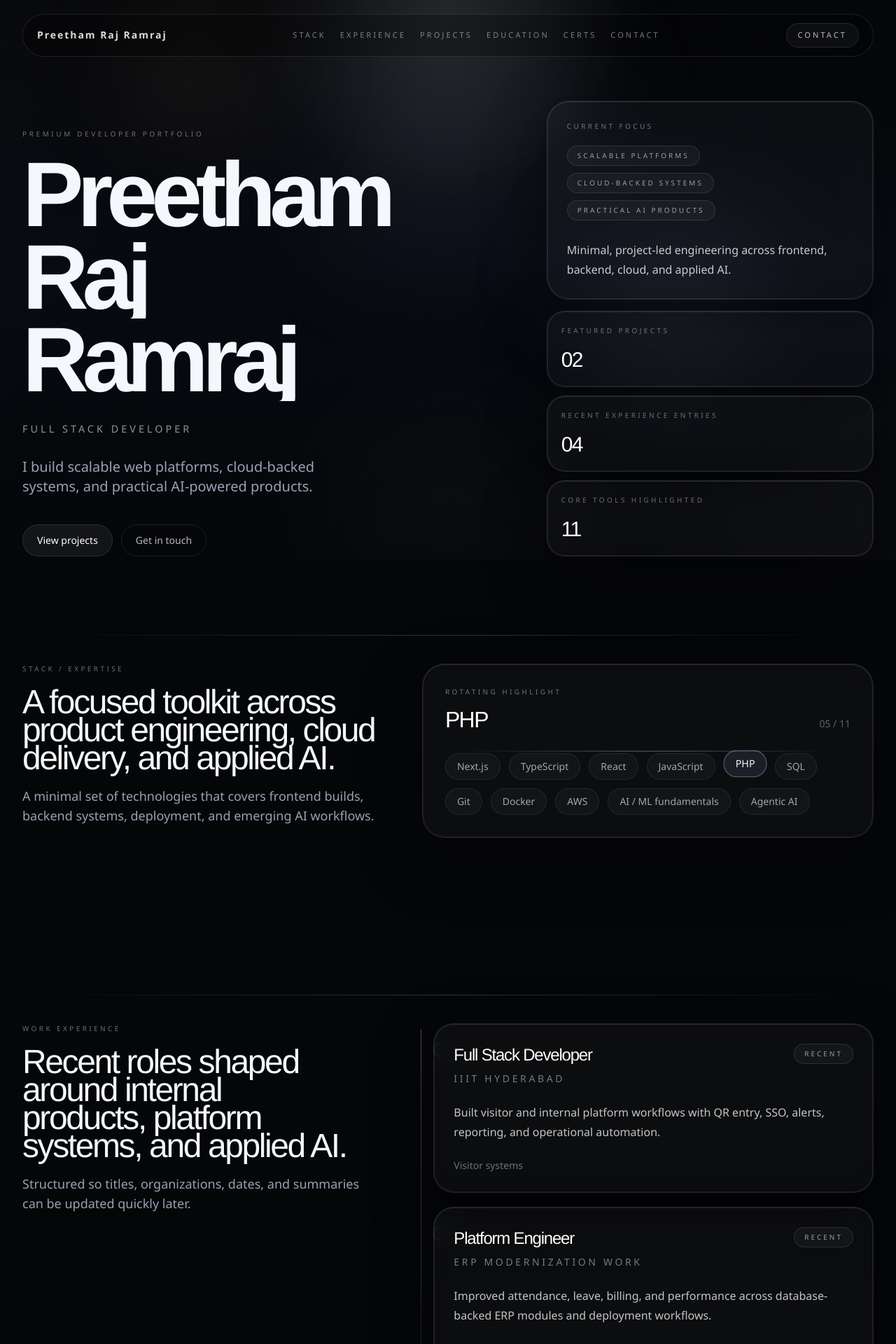
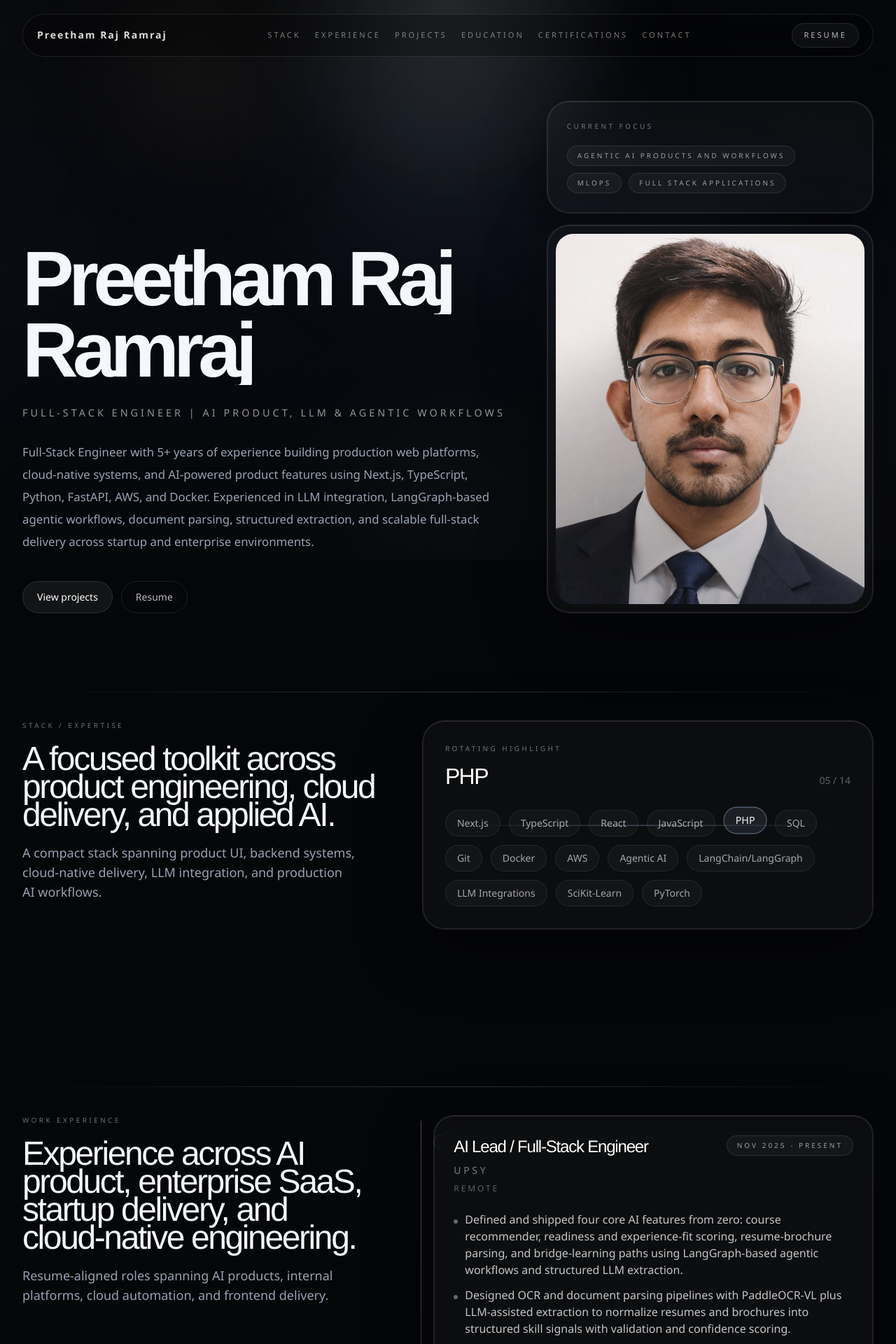
Before and after one commit to PreethAM19/portfolio-minimal, a Next.js app: page / in a window 1280 px wide. Shown: the top 1920 px of the page at 70% size. Built offline with nearby package versions, Linux system fonts and the light colour scheme.

Commit message:
new updates

```diff
--- a/src/components/portfolio/CertificationsSection.tsx
+++ b/src/components/portfolio/CertificationsSection.tsx
@@ -44,8 +44,9 @@ export function CertificationsSection({
                     {item.provider.slice(0, 1)}
                   </span>
                 </div>
-
-                <p className="mt-6 text-sm text-white/[0.46]">{item.meta}</p>
+                {item.meta ? (
+                  <p className="mt-6 text-sm text-white/[0.46]">{item.meta}</p>
+                ) : null}
               </InteractiveSurface>
             </StaggerItem>
           ))}
--- a/src/components/portfolio/ExperienceSection.tsx
+++ b/src/components/portfolio/ExperienceSection.tsx
@@ -40,17 +40,24 @@ export function ExperienceSection({ experience }: ExperienceSectionProps) {
                       <p className="mt-2 text-sm uppercase tracking-[0.26em] text-white/[0.45]">
                         {item.organization}
                       </p>
+                      <p className="mt-2 text-xs uppercase tracking-[0.24em] text-white/[0.34]">
+                        {item.location}
+                      </p>
                     </div>
                     <Tag>{item.period}</Tag>
                   </div>
 
-                  <p className="mt-6 max-w-2xl text-pretty text-base leading-7 text-white/[0.76]">
-                    {item.summary}
-                  </p>
-
-                  {item.impact ? (
-                    <p className="mt-6 text-sm text-white/[0.42]">{item.impact}</p>
-                  ) : null}
+                  <ul className="mt-6 space-y-3">
+                    {item.highlights.map((highlight) => (
+                      <li
+                        key={highlight}
+                        className="relative pl-4 text-pretty text-sm leading-7 text-white/[0.76] sm:text-base"
+                      >
+                        <span className="absolute left-0 top-3 h-1.5 w-1.5 rounded-full bg-white/[0.38]" />
+                        {highlight}
+                      </li>
+                    ))}
+                  </ul>
                 </InteractiveSurface>
               </StaggerItem>
             ))}
--- a/src/components/portfolio/HeroSection.tsx
+++ b/src/components/portfolio/HeroSection.tsx
@@ -1,10 +1,11 @@
+import Image from "next/image";
 import Link from "next/link";
 
 import type { HeroContent, PersonInfo } from "@/content/portfolio";
 
 import { Container } from "@/components/ui/Container";
 import { InteractiveSurface } from "@/components/ui/InteractiveSurface";
-import { FadeIn, RevealText, Stagger, StaggerItem } from "@/components/ui/motion";
+import { FadeIn, RevealText } from "@/components/ui/motion";
 import { Tag } from "@/components/ui/Tag";
 
 type HeroSectionProps = {
@@ -18,32 +19,26 @@ export function HeroSection({ person, hero }: HeroSectionProps) {
       <Container>
         <div className="grid gap-10 lg:grid-cols-[minmax(0,1.2fr)_minmax(340px,0.8fr)] lg:items-end lg:gap-12">
           <div className="max-w-5xl">
-            <FadeIn delay={0.08}>
-              <p className="mb-5 text-[10px] uppercase tracking-[0.36em] text-white/[0.42]">
-                {hero.eyebrow}
-              </p>
-            </FadeIn>
-
             <RevealText
               as="h1"
               text={hero.lines}
-              delay={0.14}
-              className="font-display text-[clamp(3.7rem,11vw,8.2rem)] font-semibold leading-[0.9] tracking-[-0.07em] text-ink"
+              delay={0.1}
+              className="font-display text-[clamp(3.25rem,9.4vw,6.9rem)] font-semibold leading-[0.92] tracking-[-0.07em] text-ink"
             />
 
-            <FadeIn delay={0.36}>
+            <FadeIn delay={0.28}>
               <p className="mt-7 text-base uppercase tracking-[0.28em] text-white/[0.56] sm:text-[0.9rem]">
                 {person.title}
               </p>
             </FadeIn>
 
-            <FadeIn delay={0.44}>
-              <p className="mt-7 max-w-2xl text-balance text-lg leading-8 text-muted sm:text-xl">
+            <FadeIn delay={0.36}>
+              <p className="mt-7 max-w-3xl text-pretty text-lg leading-8 text-muted sm:text-[1.05rem]">
                 {person.intro}
               </p>
             </FadeIn>
 
-            <FadeIn delay={0.52}>
+            <FadeIn delay={0.44}>
               <div className="mt-10 flex flex-wrap gap-3">
                 <Link
                   href={hero.primaryAction.href}
@@ -53,6 +48,8 @@ export function HeroSection({ person, hero }: HeroSectionProps) {
                 </Link>
                 <Link
                   href={hero.secondaryAction.href}
+                  target={hero.secondaryAction.href.endsWith(".pdf") ? "_blank" : undefined}
+                  rel={hero.secondaryAction.href.endsWith(".pdf") ? "noreferrer" : undefined}
                   className="rounded-full border border-white/10 px-5 py-3 text-sm font-medium text-white/[0.72] transition hover:border-white/20 hover:text-white"
                 >
                   {hero.secondaryAction.label}
@@ -75,29 +72,27 @@ export function HeroSection({ person, hero }: HeroSectionProps) {
                     <Tag key={item}>{item}</Tag>
                   ))}
                 </div>
-                <p className="mt-7 text-base leading-7 text-white/[0.78]">
-                  {hero.description}
-                </p>
               </InteractiveSurface>
             </FadeIn>
 
-            <Stagger className="grid gap-3 sm:grid-cols-3 lg:grid-cols-1" delay={0.32}>
-              {hero.stats.map((stat) => (
-                <StaggerItem key={stat.label}>
-                  <InteractiveSurface
-                    glow="cool"
-                    className="ambient-ring rounded-[1.6rem] border border-white/10 bg-white/[0.03] p-5 backdrop-blur-md"
-                  >
-                    <p className="text-[10px] uppercase tracking-[0.34em] text-white/[0.4]">
-                      {stat.label}
-                    </p>
-                    <p className="mt-4 font-display text-3xl tracking-[-0.06em] text-white">
-                      {stat.value}
-                    </p>
-                  </InteractiveSurface>
-                </StaggerItem>
-              ))}
-            </Stagger>
+            <FadeIn delay={0.36}>
+              <InteractiveSurface
+                glow="cool"
+                className="ambient-ring overflow-hidden rounded-[2rem] border border-white/10 bg-white/[0.03] p-3 backdrop-blur-md"
+              >
+                <div className="relative aspect-[4/4.8] overflow-hidden rounded-[1.55rem]">
+                  <Image
+                    src={hero.photo.src}
+                    alt={hero.photo.alt}
+                    fill
+                    priority
+                    sizes="(max-width: 1024px) 100vw, 420px"
+                    className="object-cover object-center"
+                  />
+                  <div className="absolute inset-0 bg-[linear-gradient(180deg,rgba(255,255,255,0.05),transparent_28%,rgba(5,6,8,0.28)_100%)]" />
+                </div>
+              </InteractiveSurface>
+            </FadeIn>
           </div>
         </div>
       </Container>
--- a/src/components/portfolio/ProjectsSection.tsx
+++ b/src/components/portfolio/ProjectsSection.tsx
@@ -21,7 +21,7 @@ export function ProjectsSection({ projects }: ProjectsSectionProps) {
           description={projects.description}
         />
 
-        <Stagger className="mt-12 grid gap-4 lg:grid-cols-2">
+        <Stagger className="mt-12 grid gap-4 lg:grid-cols-2 2xl:grid-cols-3">
           {projects.items.map((project, index) => (
             <StaggerItem key={project.title}>
               <ProjectCard project={project} index={index} />
--- a/src/components/portfolio/SiteHeader.tsx
+++ b/src/components/portfolio/SiteHeader.tsx
@@ -37,10 +37,12 @@ export function SiteHeader({ name, navigation }: SiteHeaderProps) {
           </nav>
 
           <Link
-            href="#contact"
+            href="/resume_PR26.pdf"
+            target="_blank"
+            rel="noreferrer"
             className="rounded-full border border-white/10 bg-white/[0.04] px-4 py-2 text-[11px] uppercase tracking-[0.28em] text-white/[0.72] transition hover:border-white/20 hover:bg-white/[0.08] hover:text-white"
           >
-            Contact
+            Resume
           </Link>
         </div>
       </Container>
--- a/src/content/portfolio.ts
+++ b/src/content/portfolio.ts
@@ -1,11 +1,6 @@
 export type NavItem = {
   label: string;
   href: string;
-};
-
-export type HeroStat = {
-  label: string;
-  value: string;
 };
 
 export type StackItem = {
@@ -16,8 +11,8 @@ export type ExperienceItem = {
   period: string;
   role: string;
   organization: string;
-  summary: string;
-  impact?: string;
+  location: string;
+  highlights: string[];
 };
 
 export type ProjectLink = {
@@ -31,19 +26,20 @@ export type Project = {
   stack: string[];
   links: ProjectLink[];
   accent: "cool" | "warm";
+  visual: "visitor" | "sniffi" | "voice";
 };
 
 export type EducationItem = {
   period: string;
   title: string;
   institution: string;
-  detail: string;
+  detail?: string;
 };
 
 export type CertificationItem = {
   provider: string;
   title: string;
-  meta: string;
+  meta?: string;
 };
 
 export type ContactLink = {
@@ -55,47 +51,43 @@ export type ContactLink = {
 export const portfolioData = {
   person: {
     name: "Preetham Raj Ramraj",
-    title: "Full Stack Developer",
+    title: "Full-Stack Engineer | AI Product, LLM & Agentic Workflows",
     intro:
-      "I build scalable web platforms, cloud-backed systems, and practical AI-powered products.",
+      "Full-Stack Engineer with 5+ years of experience building production web platforms, cloud-native systems, and AI-powered product features using Next.js, TypeScript, Python, FastAPI, AWS, and Docker. Experienced in LLM integration, LangGraph-based agentic workflows, document parsing, structured extraction, and scalable full-stack delivery across startup and enterprise environments.",
   },
   navigation: [
     { label: "Stack", href: "#stack" },
     { label: "Experience", href: "#experience" },
     { label: "Projects", href: "#projects" },
     { label: "Education", href: "#education" },
-    { label: "Certs", href: "#certifications" },
+    { label: "Certifications", href: "#certifications" },
     { label: "Contact", href: "#contact" },
   ] satisfies NavItem[],
   hero: {
     lines: ["Preetham Raj", "Ramraj"],
-    eyebrow: "Premium developer portfolio",
     focus: [
-      "Scalable platforms",
-      "Cloud-backed systems",
-      "Practical AI products",
+      "Agentic AI Products and workflows",
+      "MLOps",
+      "Full Stack applications",
     ],
-    description:
-      "Minimal, project-led engineering across frontend, backend, cloud, and applied AI.",
     primaryAction: {
       label: "View projects",
       href: "#projects",
     },
     secondaryAction: {
-      label: "Get in touch",
-      href: "#contact",
+      label: "Resume",
+      href: "/resume_PR26.pdf",
     },
-    stats: [
-      { label: "Featured projects", value: "02" },
-      { label: "Recent experience entries", value: "04" },
-      { label: "Core tools highlighted", value: "11" },
-    ] satisfies HeroStat[],
+    photo: {
+      src: "/preetham-portrait.png",
+      alt: "Preetham Raj Ramraj portrait",
+    },
   },
   stack: {
     eyebrow: "Stack / Expertise",
     title: "A focused toolkit across product engineering, cloud delivery, and applied AI.",
     description:
-      "A minimal set of technologies that covers frontend builds, backend systems, deployment, and emerging AI workflows.",
+      "A compact stack spanning product UI, backend systems, cloud-native delivery, LLM integration, and production AI workflows.",
     items: [
       { label: "Next.js" },
       { label: "TypeScript" },
@@ -106,60 +98,93 @@ export const portfolioData = {
       { label: "Git" },
       { label: "Docker" },
       { label: "AWS" },
-      { label: "AI / ML fundamentals" },
       { label: "Agentic AI" },
+      { label: "LangChain/LangGraph" },
+      { label: "LLM Integrations" },
+      { label: "SciKit-Learn" },
+      { label: "PyTorch" },
     ] satisfies StackItem[],
   },
   experience: {
     eyebrow: "Work Experience",
-    title: "Recent roles shaped around internal products, platform systems, and applied AI.",
+    title: "Experience across AI product, enterprise SaaS, startup delivery, and cloud-native engineering.",
     description:
-      "Structured so titles, organizations, dates, and summaries can be updated quickly later.",
+      "Resume-aligned roles spanning AI products, internal platforms, cloud automation, and frontend delivery.",
     items: [
       {
-        period: "Recent",
-        role: "Full Stack Developer",
-        organization: "IIIT Hyderabad",
-        summary:
-          "Built visitor and internal platform workflows with QR entry, SSO, alerts, reporting, and operational automation.",
-        impact: "Visitor systems",
+        period: "Nov 2025 - Present",
+        role: "AI Lead / Full-Stack Engineer",
+        organization: "UPSY",
+        location: "Remote",
+        highlights: [
+          "Defined and shipped four core AI features from zero: course recommender, readiness and experience-fit scoring, resume-brochure parsing, and bridge-learning paths using LangGraph-based agentic workflows and structured LLM extraction.",
+          "Designed OCR and document parsing pipelines with PaddleOCR-VL plus LLM-assisted extraction to normalize resumes and brochures into structured skill signals with validation and confidence scoring.",
+          "Led full-stack delivery across Next.js and TypeScript frontend, Python and FastAPI AI services, and Prisma-backed models while running Agile sprint cycles with product stakeholders.",
+        ],
       },
       {
-        period: "Recent",
-        role: "Platform Engineer",
-        organization: "ERP modernization work",
-        summary:
-          "Improved attendance, leave, billing, and performance across database-backed ERP modules and deployment workflows.",
-        impact: "ERP systems",
+        period: "Oct 2023 - Present",
+        role: "Senior Software Engineer",
+        organization: "IIIT Hyderabad",
+        location: "Hyderabad, India",
+        highlights: [
+          "Built an in-house Visitor Management Platform with Next.js, React, FastAPI, Firebase / Firestore, and LDAP SSO, replacing a commercial tool and reducing gate processing delays by 40%.",
+          "Replaced a slow monolithic ERP with FastAPI and Docker microservices on AWS ECS, cutting page-load time by 2x and reducing release bottlenecks across attendance, leave, and billing modules.",
+          "Engineered QR-based asset tracking, billing, event, and payment workflows across AWS Lambda, API Gateway, DynamoDB, SES, Razorpay, and GitLab CI/CD, improving billing turnaround and audit efficiency.",
+        ],
       },
       {
-        period: "Recent",
-        role: "AI Product Developer",
+        period: "Jan 2025 - Present",
+        role: "Full-Stack Lead / AI Consultant",
         organization: "Sniffi",
-        summary:
-          "Shipped a secure LLM-powered assistant for navigation, booking, and tele-consults inside a product experience.",
-        impact: "Applied AI",
+        location: "Remote",
+        highlights: [
+          "Led architecture and delivery of an AI-powered chatbot with prompt flows, intent routing, and fallback logic using a Python and Mistral LLM backend on AWS ECS and Lambda with JWT-authenticated APIs.",
+          "Integrated the chatbot into a Flutter app for navigation, booking, and tele-consults, coordinating backend architecture, LLM design, and client delivery end to end in three months.",
+        ],
       },
       {
-        period: "Add date range",
-        role: "Role title to update",
-        organization: "Organization to update",
-        summary:
-          "Add a concise one-line summary here for the fourth recent experience entry.",
-        impact: "Placeholder",
+        period: "Jun 2021 - Jul 2023",
+        role: "RF Engineer II - Automation & Cloud Integration",
+        organization: "Samsung Electronics America",
+        location: "Plano, TX",
+        highlights: [
+          "Pivoted from RF operations into Python and cloud automation, cutting manual processing time by 90% through Python, shell, and VBA automation.",
+          "Developed cloud-integrated verification workflows across FTP and AWS S3, shortening migration validation cycles by about 50% while improving data integrity checks.",
+          "Resolved recurring LTE and 5G configuration failures across TX and OK markets, improving deployment stability by 15%.",
+        ],
+      },
+      {
+        period: "Aug 2020 - Jun 2021",
+        role: "Application Developer",
+        organization: "Innovative Consulting Solutions, LLC",
+        location: "Chicago, IL",
+        highlights: [
+          "Built React and Node.js dashboards with Firebase-backed web features, improving page-load performance by two seconds across key workflows.",
+          "Implemented secure Auth0-based authentication and reusable tested frontend components with Jest and Cypress, reducing deployment defects by 30%.",
+        ],
+      },
+      {
+        period: "May 2020 - Aug 2020",
+        role: "Junior Web Developer (Contract)",
+        organization: "Commonwealth Bank",
+        location: "New York, NY",
+        highlights: [
+          "Built and optimized React-based banking UI features and prototypes using JavaScript, HTML/CSS, and Bootstrap for youth-focused digital banking experiences.",
+        ],
       },
     ] satisfies ExperienceItem[],
   },
   projects: {
     eyebrow: "Selected Projects",
-    title: "Two recent builds with product depth, systems thinking, and production focus.",
+    title: "Selected builds spanning operations, AI assistants, and voice-first experimentation.",
     description:
-      "Compact project cards with room for GitHub, live links, or a case study whenever those are available.",
+      "Current highlight work from the latest resume, with room to attach GitHub, live links, or deeper case studies later.",
     items: [
       {
         title: "Visitor Management Platform",
         description:
-          "A campus-ready visitor flow with QR entry, webcam capture, planned visits, alerts, reports, and LDAP-backed access control.",
+          "Built an in-house Visitor Management Platform using Next.js, React, FastAPI, Firebase / Firestore, and LDAP SSO to replace a commercial solution, reducing gate processing delays by 40%.",
         stack: ["Next.js", "React", "FastAPI", "Firebase", "Firestore", "LDAP"],
         links: [
           { label: "GitHub", href: null },
@@ -167,6 +192,7 @@ export const portfolioData = {
           { label: "Case Study", href: null },
         ],
         accent: "cool",
+        visual: "visitor",
       },
       {
         title: "AI Chatbot for Sniffi",
@@ -179,59 +205,73 @@ export const portfolioData = {
           { label: "Case Study", href: null },
         ],
         accent: "warm",
+        visual: "sniffi",
+      },
+      {
+        title: "Voice AI Prototypes",
+        description:
+          "Built voice-enabled assistant prototypes including an Amazon Alexa voice assistant and a voice-based selector interface for guided interactions and retrieval-driven user flows using LLM backends.",
+        stack: ["Alexa", "Python", "LLMs", "Prompt Flows", "Voice Interfaces"],
+        links: [
+          { label: "GitHub", href: null },
+          { label: "Live", href: null },
+          { label: "Case Study", href: null },
+        ],
+        accent: "cool",
+        visual: "voice",
       },
     ] satisfies Project[],
   },
   education: {
     eyebrow: "Education",
-    title: "An evolving path across software engineering, AI, and deployment practice.",
+    title: "Formal training across computer science, applied AI, and production MLOps.",
     items: [
       {
-        period: "Academic",
-        title: "Degree details to update",
-        institution: "University of Wisconsin-Madison",
-        detail: "University of Wisconsin-Madison degree entry ready for the exact program title.",
+        period: "Ongoing",
+        title: "PG Program - AI/ML, Agentic AI & MLOps",
+        institution: "IIIT Hyderabad",
+        detail: "",
       },
       {
-        period: "Current",
-        title: "PG Program in AI/ML and Agentic AI",
-        institution: "IIIT Hyderabad",
-        detail: "Current postgraduate program focused on AI, ML systems, and agentic workflows.",
+        period: "Completed",
+        title: "B.S. Computer Science, Minor in Entrepreneurship",
+        institution: "University of Wisconsin-Madison",
+        detail: "",
       },
       {
-        period: "Continuing",
-        title: "MLOps Specialization",
-        institution: "Specialization track",
-        detail: "Production-minded learning around deployment, lifecycle management, and model operations.",
+        period: "Completed",
+        title: "B.Tech Computer Science",
+        institution: "Manipal Academy of Higher Education",
+        detail: "",
       },
     ] satisfies EducationItem[],
   },
   certifications: {
     eyebrow: "Certifications",
-    title: "A small, editable layer for credentials and ongoing learning.",
+    title: "Current certifications aligned with cloud, AI, and delivery practice.",
     items: [
       {
         provider: "AWS",
-        title: "Certification title to update",
-        meta: "Cloud systems",
+        title: "AWS Certified Cloud Practitioner",
+        meta: "",
       },
       {
         provider: "Google",
-        title: "Certification title to update",
-        meta: "AI / ML",
+        title: "Google AI Essentials",
+        meta: "",
       },
       {
-        provider: "Udemy",
-        title: "Course title to update",
-        meta: "Hands-on depth",
+        provider: "Agile",
+        title: "Agile Project Management & Delivery (Certified)",
+        meta: "",
       },
     ] satisfies CertificationItem[],
   },
   contact: {
     eyebrow: "Contact",
-    title: "Built for product teams, internal platforms, and practical AI work.",
+    title: "Open to AI product, platform engineering, and full-stack delivery work.",
     description:
-      "Reach out for product engineering, platform systems, cloud-backed delivery, or AI-assisted features.",
+      "Reach out for AI product builds, platform systems, cloud-native engineering, or full-stack product work.",
     links: [
       {
         label: "LinkedIn",
@@ -240,8 +280,8 @@ export const portfolioData = {
       },
       {
         label: "GitHub",
-        value: "Add GitHub profile link",
-        href: null,
+        value: "github.com/PreethAM19",
+        href: "https://github.com/PreethAM19",
       },
       {
         label: "Email",
```
Also changed, not shown: src/components/portfolio/EducationSection.tsx (+5 -3 lines), src/components/portfolio/ProjectCard.tsx (+66 -13 lines), public/preetham-portrait.png (added), 1 other file (tests, documents, lock files or other folders).
